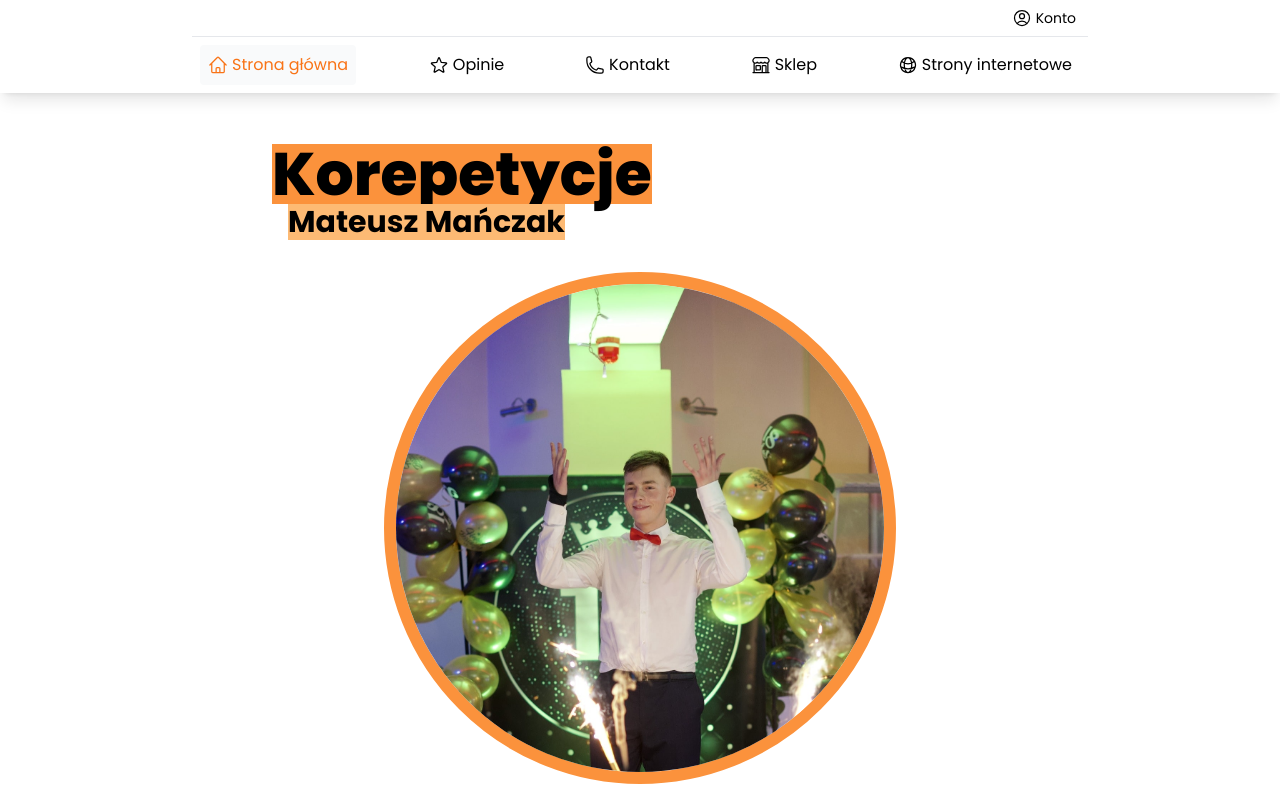
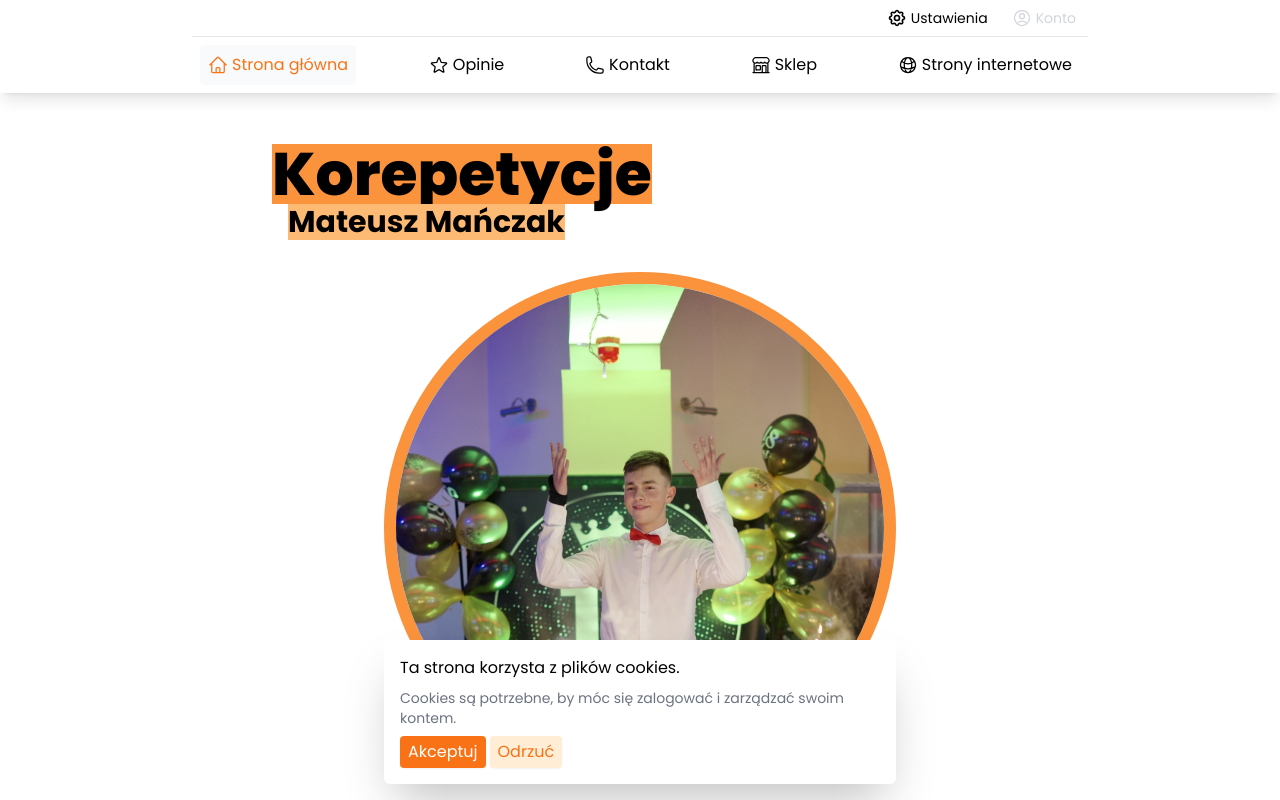
Before and after one commit to mateuszmanczak04/korepetycje-next, a Next.js app: page / in a window 1280 px wide. Shown: the top 800 px of the page. Built offline with nearby package versions, Linux system fonts and the light colour scheme; no server answers.

Commit message:
add cookies consent

```diff
--- a/components/Layout.tsx
+++ b/components/Layout.tsx
@@ -1,6 +1,7 @@
 import React, { ReactNode } from 'react';
 import TopBar from './TopBar';
 import Footer from './Footer';
+import CookiesConsent from './cookies/CookiesConsent';
 
 type Props = {
   children: ReactNode;
@@ -14,6 +15,7 @@ const Layout = ({ children }: Props) => {
         {children}
       </div>
       <Footer />
+      <CookiesConsent />
     </div>
   );
 };
--- a/components/TopBar.tsx
+++ b/components/TopBar.tsx
@@ -10,7 +10,10 @@ import {
   StarIcon,
   UserCircleIcon,
 } from '@heroicons/react/24/outline';
+import { HiOutlineCog } from 'react-icons/hi';
 import { signOut, useSession } from 'next-auth/react';
+import { useAppSelector } from '@/redux/store';
+import { getCookiesAccepted } from '@/redux/settings';
 
 const TopBar = () => {
   const linkClasses = 'p-2 rounded hover:bg-gray-100 flex gap-1 items-center';
@@ -20,6 +23,9 @@ const TopBar = () => {
 
   const handleClose = () => setIsOpen(false);
 
+  // redux
+  const cookiesAccepted = useAppSelector(getCookiesAccepted);
+
   // session
   const { data: session } = useSession();
 
@@ -27,6 +33,17 @@ const TopBar = () => {
     <div className='fixed top-0 left-0 right-0 w-full flex justify-center bg-white shadow-lg z-100 overflow-hidden'>
       <div className='max-w-4xl w-full flex flex-col'>
         <div className='items-center bg-white w-full flex justify-end text-sm border-b z-20 gap-2 p-1'>
+          <Link
+            href='/ustawienia'
+            className={
+              'flex items-center gap-1 py-1 px-2 rounded-sm ' +
+              (pathname.includes('/ustawienia') &&
+                'text-orange-500 bg-gray-100')
+            }>
+            <HiOutlineCog className='w-5 h-5' />
+            Ustawienia
+          </Link>
+          {cookiesAccepted === 'true' ? (
             <Link
               href='/konto'
               className={
@@ -37,6 +54,12 @@ const TopBar = () => {
               <UserCircleIcon className='w-5 h-5' />
               Konto
             </Link>
+          ) : (
+            <p className='flex items-center gap-1 py-1 px-2 rounded-sm text-gray-300 cursor-not-allowed'>
+              <UserCircleIcon className='w-5 h-5' />
+              Konto
+            </p>
+          )}
           {session && (
             <button
               onClick={() => signOut({ redirect: false })}
--- /dev/null
+++ b/components/cookies/CookiesConsent.tsx
@@ -0,0 +1,39 @@
+import {
+  acceptCookies,
+  declineCookies,
+  getCookiesAccepted,
+} from '@/redux/settings';
+import { useAppDispatch, useAppSelector } from '@/redux/store';
+import React, { useEffect, useState } from 'react';
+
+const CookiesConsent = () => {
+  // redux
+  const cookiesAccepted = useAppSelector(getCookiesAccepted);
+  const dispatch = useAppDispatch();
+
+  const handleAccept = () => dispatch(acceptCookies());
+
+  const handleDecline = () => dispatch(declineCookies());
+
+  if (!cookiesAccepted)
+    return (
+      <div className='fixed bottom-4 left-1/2 -translate-x-1/2 bg-white p-4 rounded-md shadow-2xl flex flex-col items-start gap-2 w-11/12 max-w-lg'>
+        <p>Ta strona korzysta z plików cookies.</p>
+        <p className='text-sm text-gray-500'>
+          Cookies są potrzebne, by móc się zalogować i zarządzać swoim kontem.
+        </p>
+        <div className='flex gap-1 items-center'>
+          <button className='btn-primary' onClick={handleAccept}>
+            Akceptuj
+          </button>
+          <button className='btn-secondary' onClick={handleDecline}>
+            Odrzuć
+          </button>
+        </div>
+      </div>
+    );
+
+  return null;
+};
+
+export default CookiesConsent;
--- /dev/null
+++ b/components/ustawienia/CookiesConsent.tsx
@@ -0,0 +1,51 @@
+import {
+  acceptCookies,
+  declineCookies,
+  getCookiesAccepted,
+} from '@/redux/settings';
+import { useAppDispatch, useAppSelector } from '@/redux/store';
+import React from 'react';
+
+const CookiesConsent = () => {
+  // redux
+  const cookiesAccepted = useAppSelector(getCookiesAccepted);
+  const dispatch = useAppDispatch();
+
+  const handleToggle = () => {
+    if (cookiesAccepted === 'true') {
+      dispatch(declineCookies());
+    } else {
+      dispatch(acceptCookies());
+    }
+  };
+
+  console.log(cookiesAccepted);
+
+  return (
+    <div
+      className='gap-2 p-4 shadow-md rounded-md cursor-pointer flex items-center justify-between'
+      onClick={handleToggle}>
+      <div>
+        <p>Zgoda na pliki cookies</p>
+        <p className='text-gray-500 text-sm'>
+          Są konieczne do tego, byś mógł założyć konto.
+        </p>
+      </div>
+      <div
+        className={`${
+          cookiesAccepted === 'true'
+            ? 'bg-orange-100 border-orange-500'
+            : 'bg-white border-orange-100'
+        } border-2 rounded-full w-[48px] h-[28px] relative transition`}>
+        <div
+          className={`w-[20px] h-[20px] rounded-full absolute top-[2px] left-[2px] ${
+            cookiesAccepted === 'true'
+              ? 'translate-x-[20px] bg-orange-500'
+              : 'translate-x-[0px] bg-orange-200'
+          } transition`}></div>
+      </div>
+    </div>
+  );
+};
+
+export default CookiesConsent;
--- a/package.json
+++ b/package.json
@@ -29,6 +29,7 @@
     "react-dom": "18.2.0",
     "react-icons": "^4.8.0",
     "react-redux": "^8.0.5",
+    "redux-persist": "^6.0.0",
     "sass": "^1.62.1",
     "tailwindcss": "3.3.2",
     "typescript": "5.0.4"
@@ -36,6 +37,7 @@
   "devDependencies": {
     "@types/bcryptjs": "^2.4.2",
     "@types/mime-types": "^2.1.1",
-    "@types/multiparty": "^0.0.33"
+    "@types/multiparty": "^0.0.33",
+    "@types/redux-persist": "^4.3.1"
   }
 }
--- a/pages/_app.tsx
+++ b/pages/_app.tsx
@@ -5,6 +5,10 @@ import type { AppProps } from 'next/app';
 import Head from 'next/head';
 import store from '@/redux/store';
 import { Provider } from 'react-redux';
+import { persistStore } from 'redux-persist';
+import { PersistGate } from 'redux-persist/integration/react';
+
+const persistor = persistStore(store);
 
 export default function App({
   Component,
@@ -13,13 +17,15 @@ export default function App({
   return (
     <SessionProvider session={session}>
       <Provider store={store}>
-        <Layout>
-          <Head>
-            <title>Korepetycje - Mateusz Mańczak</title>
-          </Head>
+        <PersistGate persistor={persistor}>
+          <Layout>
+            <Head>
+              <title>Korepetycje - Mateusz Mańczak</title>
+            </Head>
 
-          <Component {...pageProps} />
-        </Layout>{' '}
+            <Component {...pageProps} />
+          </Layout>
+        </PersistGate>
       </Provider>
     </SessionProvider>
   );
--- /dev/null
+++ b/pages/ustawienia.tsx
@@ -0,0 +1,13 @@
+import CookiesConsent from '@/components/ustawienia/CookiesConsent';
+import React from 'react';
+
+const Ustawienia = () => {
+  return (
+    <div className='flex flex-col gap-4'>
+      <h2>Ustawienia</h2>
+      <CookiesConsent />
+    </div>
+  );
+};
+
+export default Ustawienia;
--- /dev/null
+++ b/redux/settings.ts
@@ -0,0 +1,29 @@
+import { createSlice } from '@reduxjs/toolkit';
+import { signOut } from 'next-auth/react';
+
+type InitialState = {
+  cookiesAccepted: string;
+};
+
+const initialState = {
+  cookiesAccepted: '',
+};
+
+const settingsSlice = createSlice({
+  name: 'settings',
+  initialState,
+  reducers: {
+    acceptCookies: (state) => {
+      state.cookiesAccepted = 'true';
+    },
+    declineCookies: (state) => {
+      state.cookiesAccepted = 'false';
+      signOut({ redirect: false });
+    },
+  },
+});
+
+export default settingsSlice.reducer;
+export const { acceptCookies, declineCookies } = settingsSlice.actions;
+export const getCookiesAccepted = (state: any) =>
+  state.settings.cookiesAccepted;
--- a/redux/store.ts
+++ b/redux/store.ts
@@ -1,13 +1,27 @@
-import { configureStore } from '@reduxjs/toolkit';
+import { combineReducers, configureStore } from '@reduxjs/toolkit';
 import { TypedUseSelectorHook, useDispatch, useSelector } from 'react-redux';
 import reviewReducer from './review';
 import userReducer from './user';
+import settingsReducer from './settings';
+import storage from 'redux-persist/lib/storage';
+import { persistReducer } from 'redux-persist';
+
+const persistConfig = {
+  key: 'root',
+  storage,
+  whitelist: ['settings'],
+};
+
+const reducer = combineReducers({
+  settings: settingsReducer,
+  review: reviewReducer,
+  user: userReducer,
+});
+
+const persistedReducer = persistReducer(persistConfig, reducer);
 
 const store = configureStore({
-  reducer: {
-    reviews: reviewReducer,
-    user: userReducer,
-  },
+  reducer: persistedReducer,
 });
 
 export default store;
```
Also changed, not shown: 1 other file (tests, documents, lock files or other folders). Lines whose indentation alone changed are shown as unchanged.
